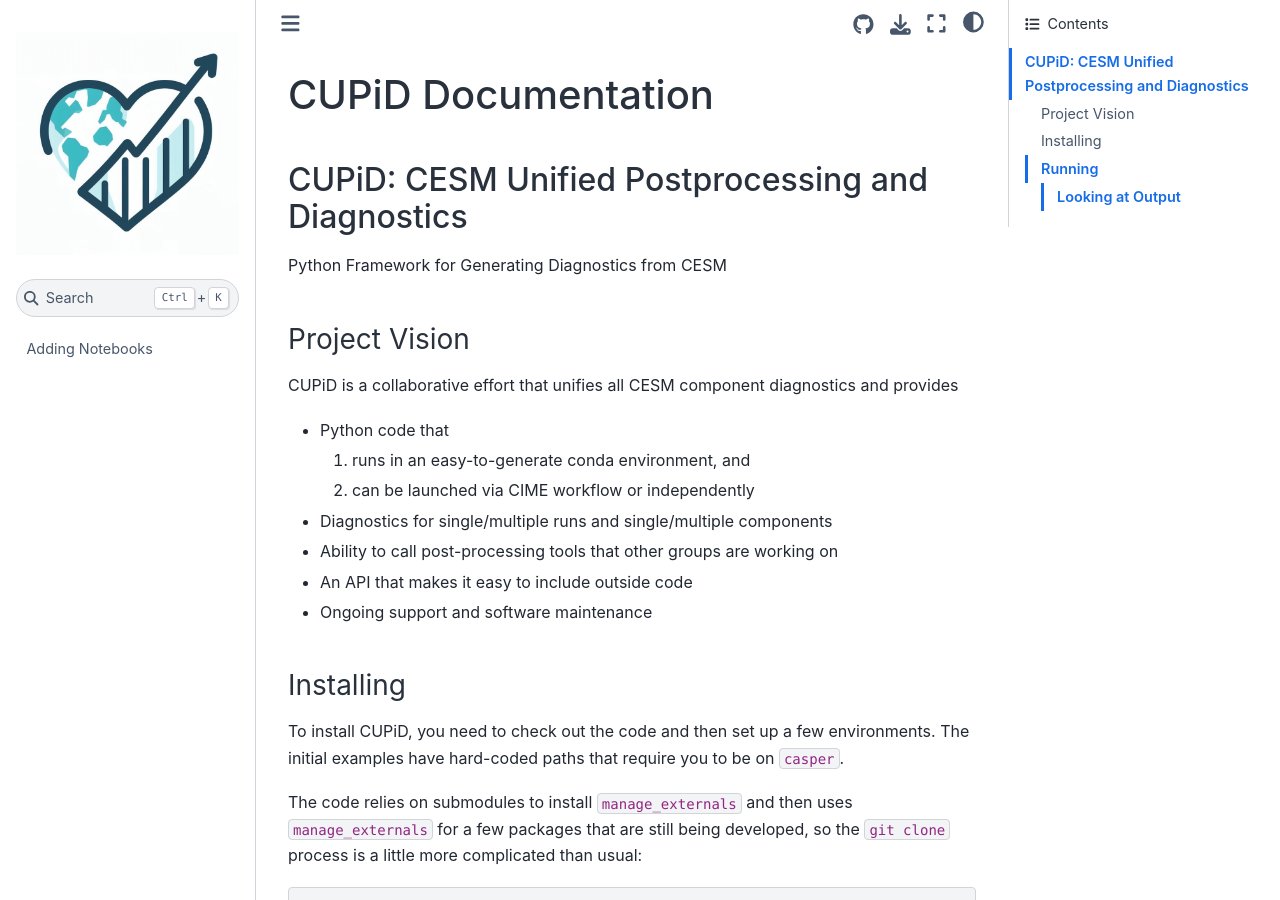
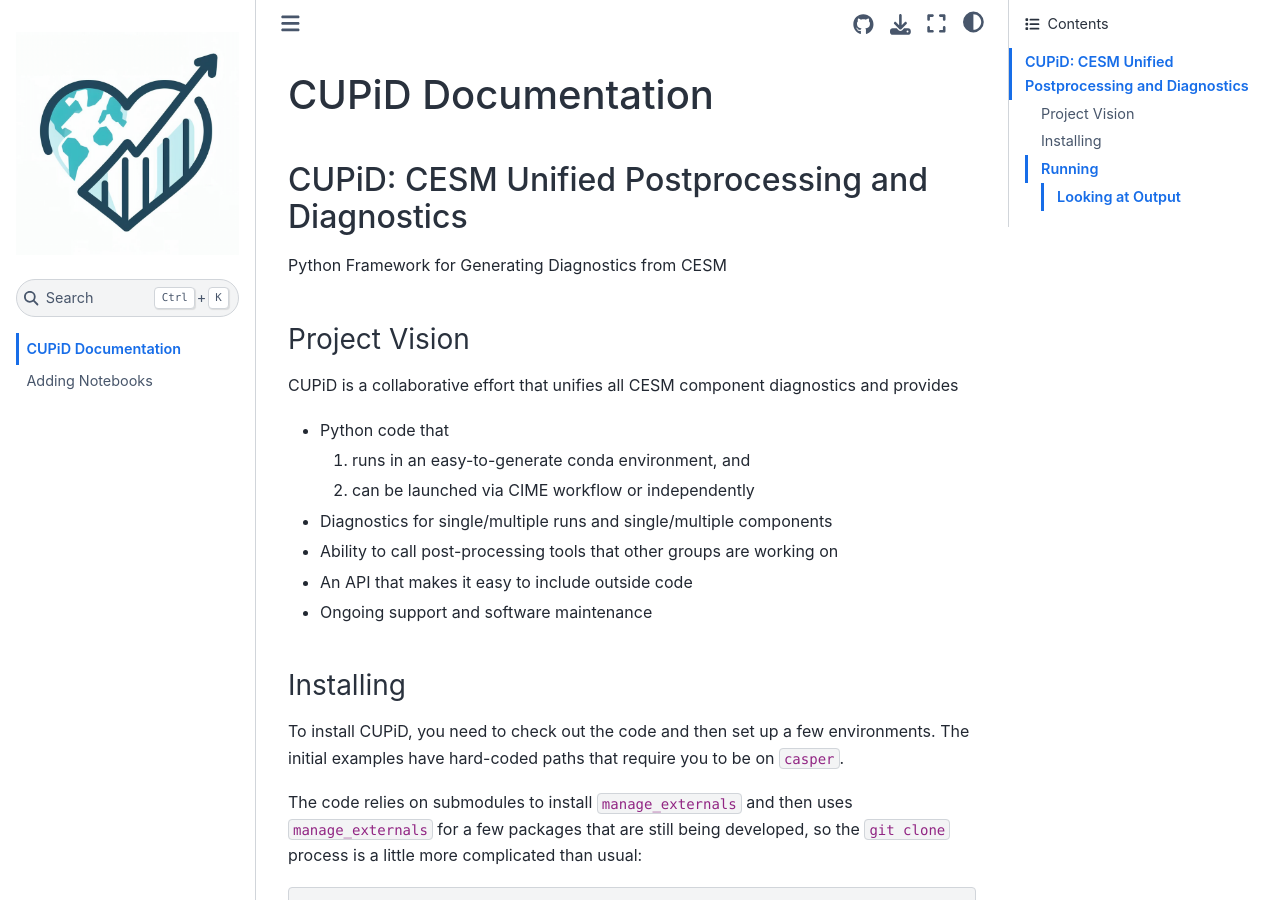
Before and after one commit to NCAR/CUPiD, a Sphinx documentation site: the page built from docs/index.rst, in a window 1280 px wide and 900 px high. Built offline with Sphinx 7.4.7 and the Sphinx Book theme 1.1.4, drawn with Linux system fonts in a browser that asks for light colours.

Commit message:
Toggle home_page_in_toc
This adds index.html to the sidebar with the label "CUPiD Documentation" (the
title of the page)

```diff
--- a/docs/conf.py
+++ b/docs/conf.py
@@ -114,7 +114,7 @@
     use_edit_page_button=True,
     use_repository_button=True,
     use_issues_button=True,
-    home_page_in_toc=False,
+    home_page_in_toc=True,
     extra_footer=
     "<em>The National Center for Atmospheric Research is sponsored by the National Science Foundation. Any opinions, findings and conclusions or recommendations expressed in this material do not necessarily reflect the views of the National Science Foundation.</em>",
 )
```
